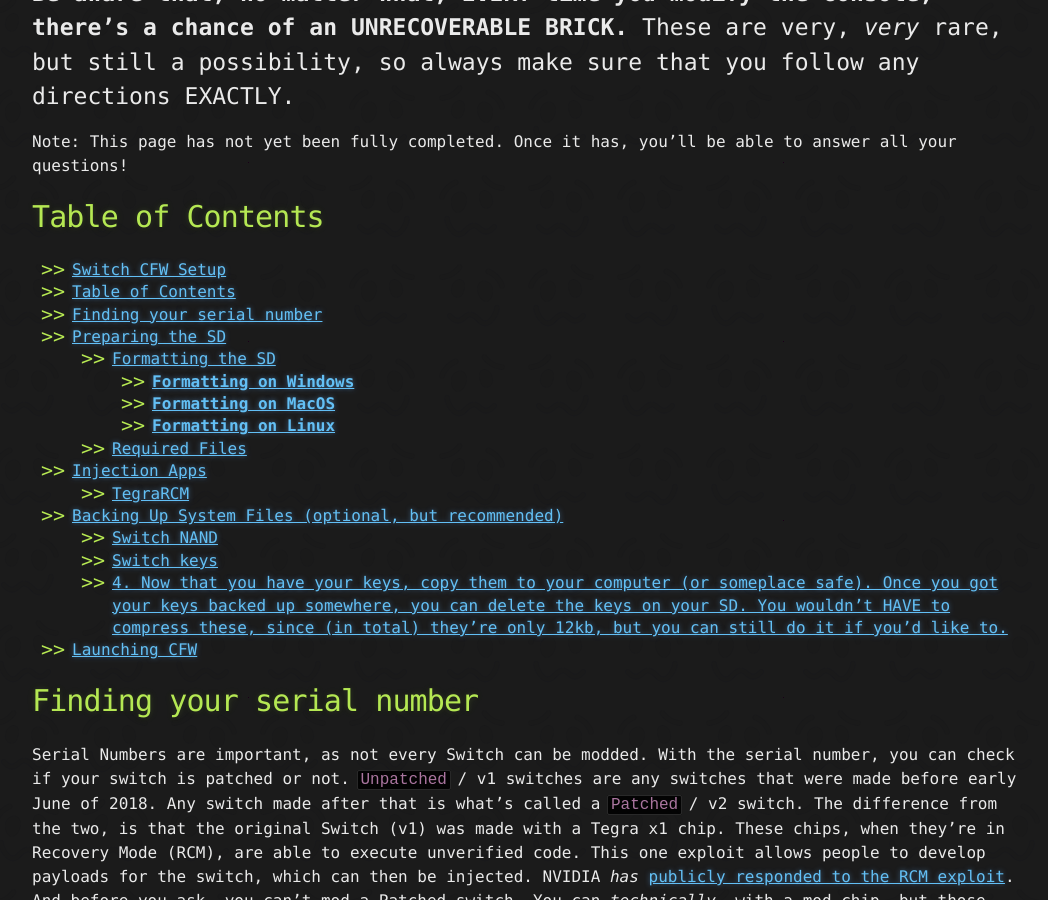
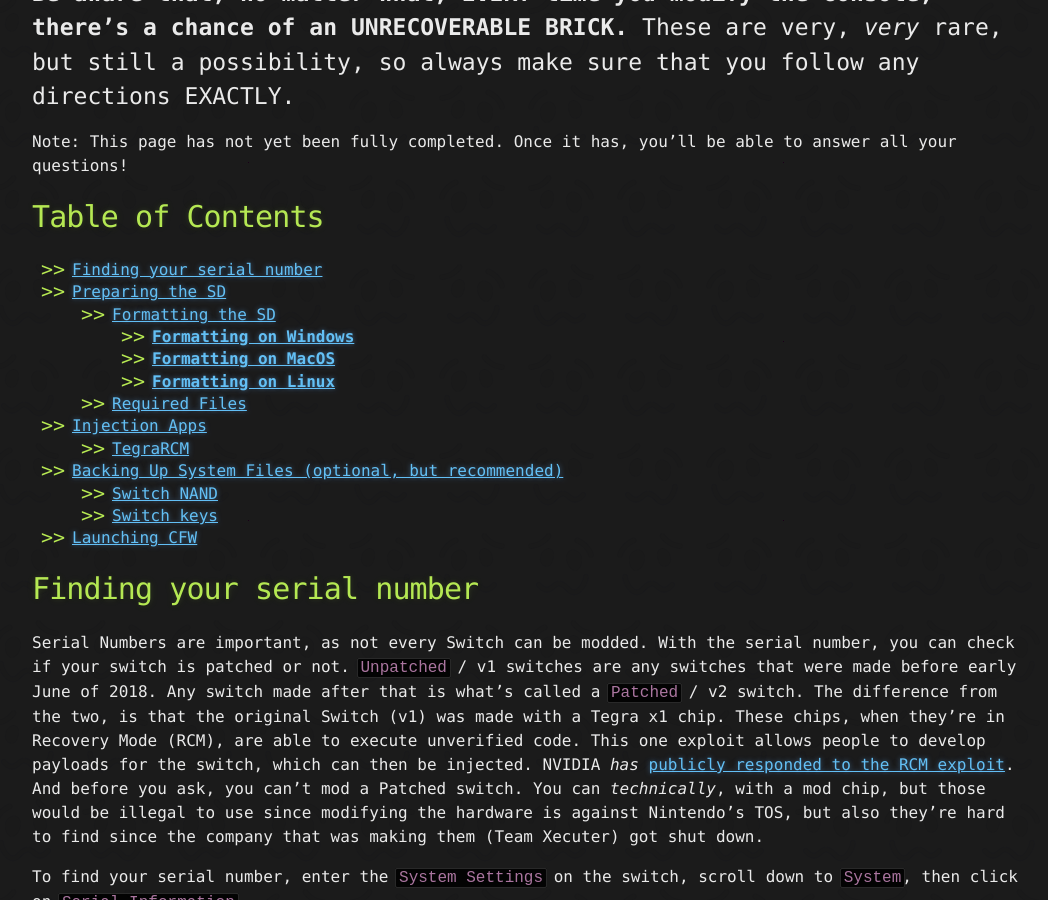
Before and after one commit to inconsistent-dg/AC-Modding, a Jekyll site: the page built from switch-guide.md, in a window 1280 px wide and 900 px high, scrolled down 461 px. Shown: the whole window, without its empty margins (108-1156 px from the left). Built offline with Jekyll 4.4.1, drawn with Linux system fonts in a browser that asks for light colours; our own code applies the rules of GitHub Pages for plain Markdown files.

Commit message:
auto toc is ruining my life!
multiple times i've had to delete some things from the toc that were auto added back even though i dont want them there! stop it!! i hate having to open np++ everytime vsc does this!!

```diff
--- a/switch-guide.md
+++ b/switch-guide.md
@@ -10,8 +10,6 @@ Note: This page has not yet been fully completed. Once it has, you'll be able to
 
 # Table of Contents
 
-- [Switch CFW Setup](#switch-cfw-setup)
-- [Table of Contents](#table-of-contents)
 - [Finding your serial number](#finding-your-serial-number)
 - [Preparing the SD](#preparing-the-sd)
   - [Formatting the SD](#formatting-the-sd)
@@ -24,7 +22,6 @@ Note: This page has not yet been fully completed. Once it has, you'll be able to
 - [Backing Up System Files (optional, but recommended)](#backing-up-system-files-optional-but-recommended)
   - [Switch NAND](#switch-nand)
   - [Switch keys](#switch-keys)
-  - [4. Now that you have your keys, copy them to your computer (or someplace safe). Once you got your keys backed up somewhere, you can delete the keys on your SD. You wouldn't HAVE to compress these, since (in total) they're only 12kb, but you can still do it if you'd like to.](#4-now-that-you-have-your-keys-copy-them-to-your-computer-or-someplace-safe-once-you-got-your-keys-backed-up-somewhere-you-can-delete-the-keys-on-your-sd-you-wouldnt-have-to-compress-these-since-in-total-theyre-only-12kb-but-you-can-still-do-it-if-youd-like-to)
 - [Launching CFW](#launching-cfw)
 
 # Finding your serial number
```
Also changed, not shown: help.md (+0 -1 lines).
